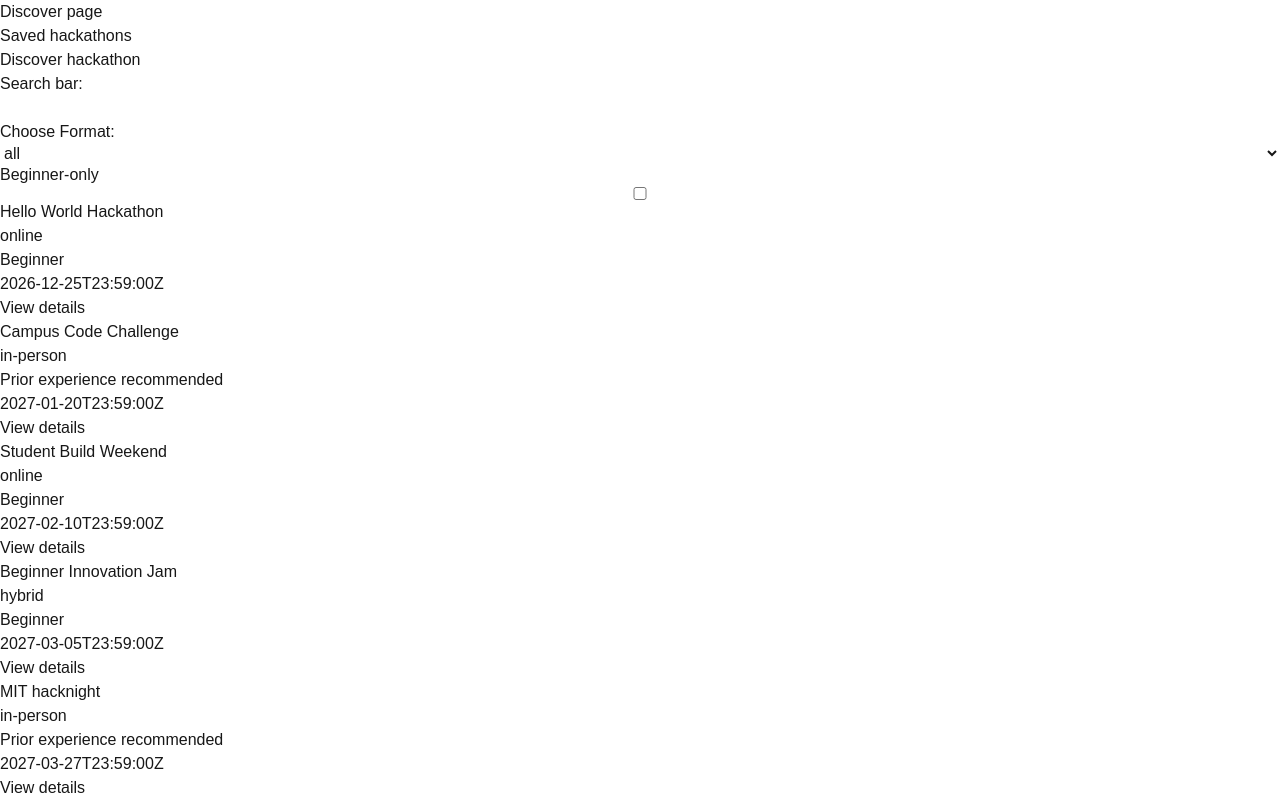
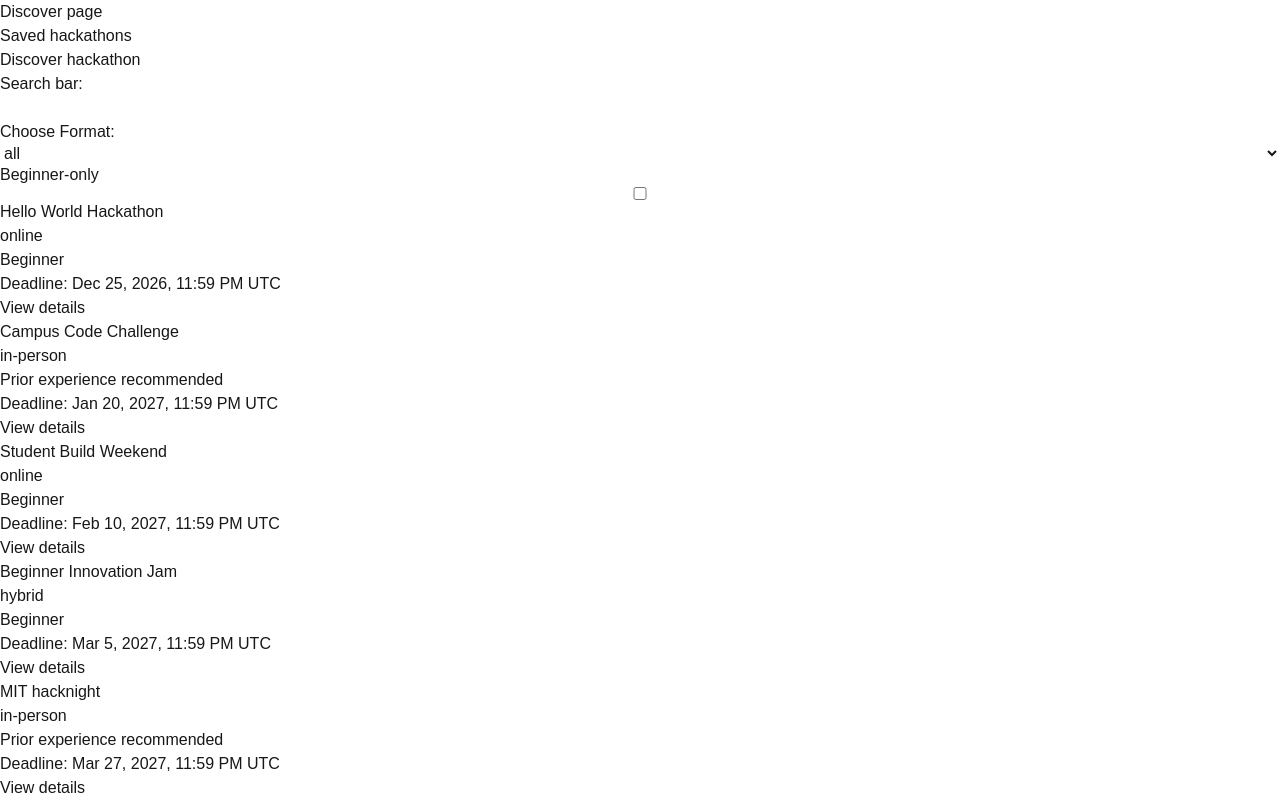
Before and after one commit to Siddhgarg3/Hacktracker, a Next.js app in the folder hacktracker-next/: page / in a window 1280 px wide. Built offline with nearby package versions, Linux system fonts and the light colour scheme.

Commit message:
fixed dates

```diff
--- a/hacktracker-next/app/hackathons/[id]/page.jsx
+++ b/hacktracker-next/app/hackathons/[id]/page.jsx
@@ -1,5 +1,6 @@
 import { hackathons } from "../../../data/hackathons";
 import { notFound } from "next/navigation";
+import { formatDeadline } from "../../../lib/deadlines";
 export default async function HackathonDetails({params}){
     const { id: idofpage } = await params;
     const hackathonreference = hackathons.find(({id}) => id === Number(idofpage))
@@ -10,7 +11,7 @@ export default async function HackathonDetails({params}){
         <>
         <h1>{hackathonreference.name}</h1>
         <p>Format: {hackathonreference.format}</p>
-        <p>Deadline: {hackathonreference.deadline}</p>
+        <p>Deadline: {formatDeadline(hackathonreference.deadline)}</p>
         <p>Organizer: {hackathonreference.organizer}</p>
         <p>Description: {hackathonreference.description}</p>
         <p>Location: {hackathonreference.location}</p>
--- a/hacktracker-next/app/page.jsx
+++ b/hacktracker-next/app/page.jsx
@@ -2,6 +2,7 @@
 import { hackathons } from "../data/hackathons"
 import { useState } from "react";
 import HackathonCard from "../components/HackathonCard"
+import { compareDeadlines } from "../lib/deadlines";
 export default function Home() {
     const [query, setQuery] = useState("");
     const [format, setFormat] = useState("all");
@@ -9,7 +10,7 @@ export default function Home() {
     const hack_name = (element) => {return element.name.toLowerCase().includes(query.toLowerCase())};
     const formats = (element) => {return format === "all" || element.format === format};
     const introductory = (element) => {return !beginneronly || element.beginnerFriendly};
-    const sortedHackathons = [...hackathons].sort((a,b) => {return new Date(a.deadline) - new Date(b.deadline)});
+    const sortedHackathons = [...hackathons].sort(compareDeadlines);
     const filteredHackathons = sortedHackathons.filter(element => hack_name(element) && formats(element) && introductory(element));
     function updateQuery(event){
       setQuery(event.target.value);
--- a/hacktracker-next/components/HackathonCard.jsx
+++ b/hacktracker-next/components/HackathonCard.jsx
@@ -1,11 +1,12 @@
 import Link from "next/link"
+import { formatDeadline } from "../lib/deadlines";
 export default function HackathonCard({hackathon}){
     return <>
         <article>
             <h2> {hackathon.name}</h2>
             <p> {hackathon.format}</p>
             <p> {hackathon.beginnerFriendly ? "Beginner":"Prior experience recommended"}</p>
-            <p> {hackathon.deadline}</p>
+            <p>Deadline: {formatDeadline(hackathon.deadline)}</p>
             <Link href={`/hackathons/${hackathon.id}`}> View details </Link>
         </article>
     </>
--- /dev/null
+++ b/hacktracker-next/lib/deadlines.js
@@ -0,0 +1,30 @@
+const deadlineFormatter = new Intl.DateTimeFormat("en-US", {
+    dateStyle: "medium",
+    timeStyle: "short",
+    timeZone: "UTC",
+});
+
+export function parseDeadline(deadline) {
+    // Require a timestamp with a timezone rather than guessing a local cutoff.
+    if (typeof deadline !== "string" || !/T.*(?:Z|[+-]\d{2}:\d{2})$/i.test(deadline)) {
+        return null;
+    }
+
+    const date = new Date(deadline);
+    return Number.isNaN(date.getTime()) ? null : date;
+}
+
+export function formatDeadline(deadline) {
+    const date = parseDeadline(deadline);
+    return date ? `${deadlineFormatter.format(date)} UTC` : "Deadline unavailable";
+}
+
+export function compareDeadlines(a, b) {
+    const first = parseDeadline(a.deadline);
+    const second = parseDeadline(b.deadline);
+
+    if (!first && !second) return 0;
+    if (!first) return 1;
+    if (!second) return -1;
+    return first.getTime() - second.getTime();
+}
```
